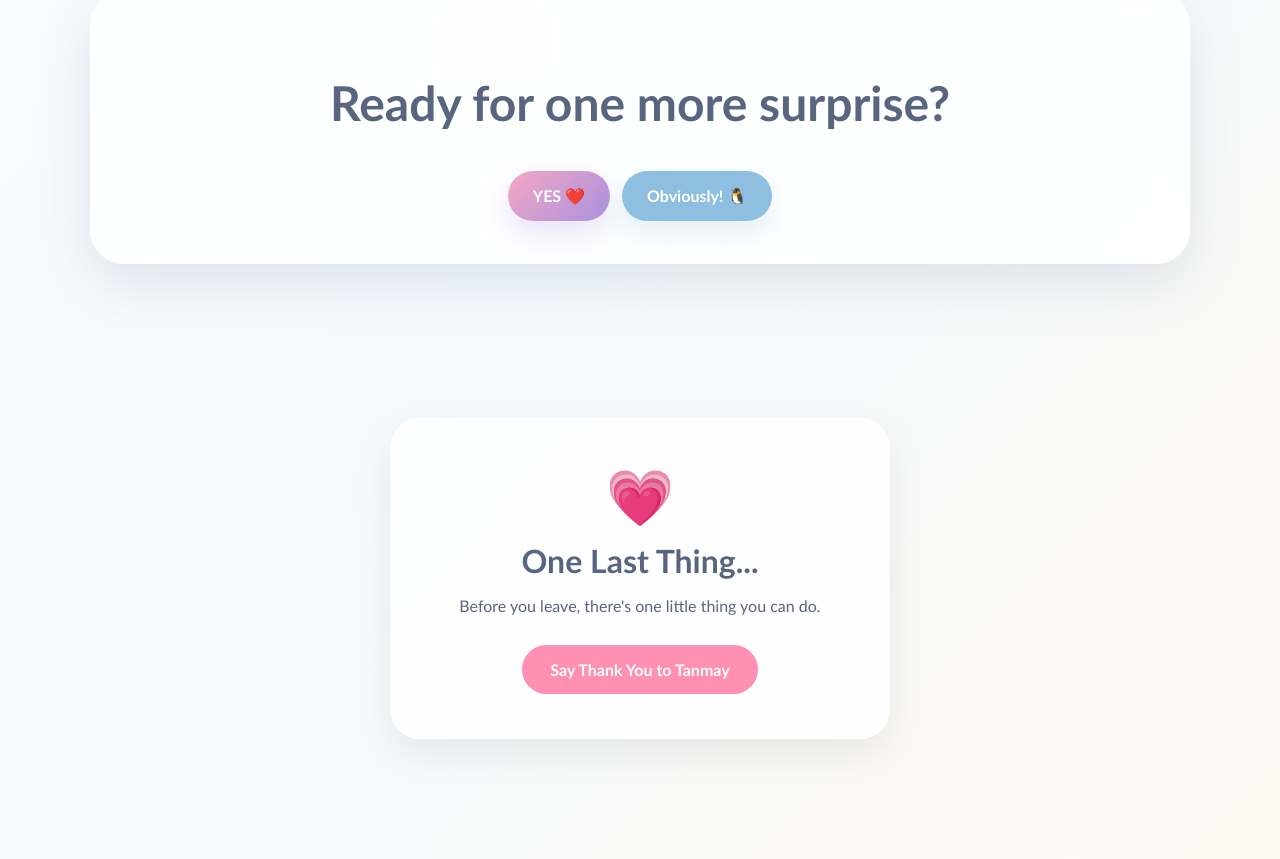
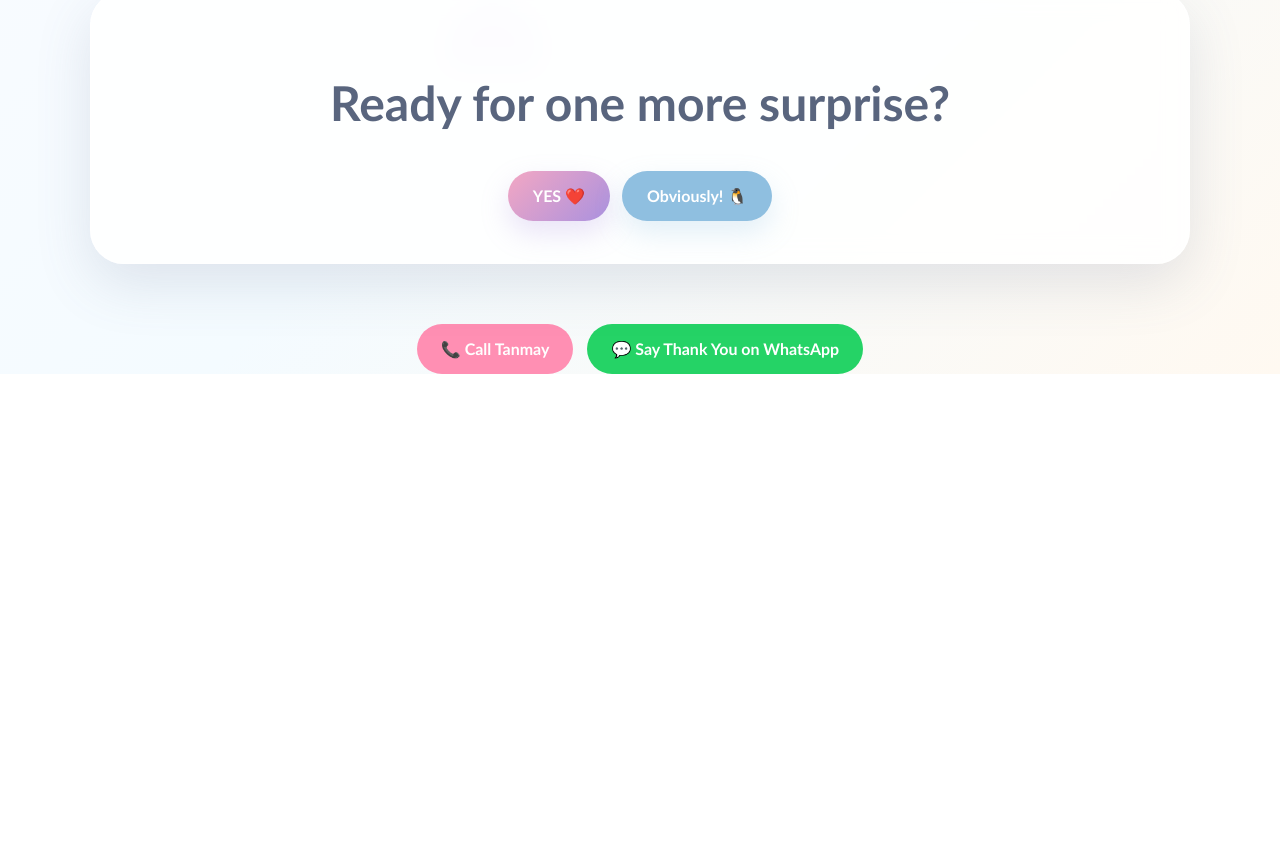
Before and after one commit to tanmayk02/bakchodi, a plain HTML site: page memories.html in a window 1280 px wide. Shown: the part 732-1591 px from the top of the page. After the commit the page ends 1106 px from the top, so only its background shows below. Drawn offline with Linux system fonts and the light colour scheme.

Commit message:
Describe what I changed

```diff
--- a/memories.html
+++ b/memories.html
@@ -89,19 +89,19 @@
 
     </div>
     <!-- THANK YOU SECTION -->
-    <section class="thank-you-section">
-        <div class="thank-you-card">
-            <div class="thank-you-icon">💗</div>
+   <div class="thank-you-buttons">
 
-            <h2>One Last Thing...</h2>
+    <a href="tel:+91XXXXXXXXXX" class="thank-you-button call-button">
+        📞 Call Tanmay
+    </a>
 
-            <p>Before you leave, there's one little thing you can do.</p>
+    <a href="https://wa.me/91XXXXXXXXXX?text=Thank%20you%20Tanmay!"
+       class="thank-you-button whatsapp-button"
+       target="_blank">
+        💬 Say Thank You on WhatsApp
+    </a>
 
-            <a href="tel:+918107561984" class="thank-you-button">
-                Say Thank You to Tanmay
-            </a>
-        </div>
-    </section>
+</div>
     <script src="script.js"></script>
 
     <script>
--- a/style.css
+++ b/style.css
@@ -1245,3 +1245,33 @@ a {
 .thank-you-button:hover {
     transform: scale(1.05);
 }
+
+.thank-you-buttons {
+    display: flex;
+    justify-content: center;
+    gap: 14px;
+    flex-wrap: wrap;
+    margin-top: 25px;
+}
+
+.call-button {
+    background: #ff8fb3;
+}
+
+.whatsapp-button {
+    background: #25D366;
+}
+
+.thank-you-button {
+    display: inline-block;
+    padding: 15px 24px;
+    border-radius: 50px;
+    color: white;
+    text-decoration: none;
+    font-weight: 700;
+    transition: transform 0.2s ease;
+}
+
+.thank-you-button:hover {
+    transform: scale(1.05);
+}
```
Also changed, not shown: index.html (+2 -2 lines), 1 other file.
